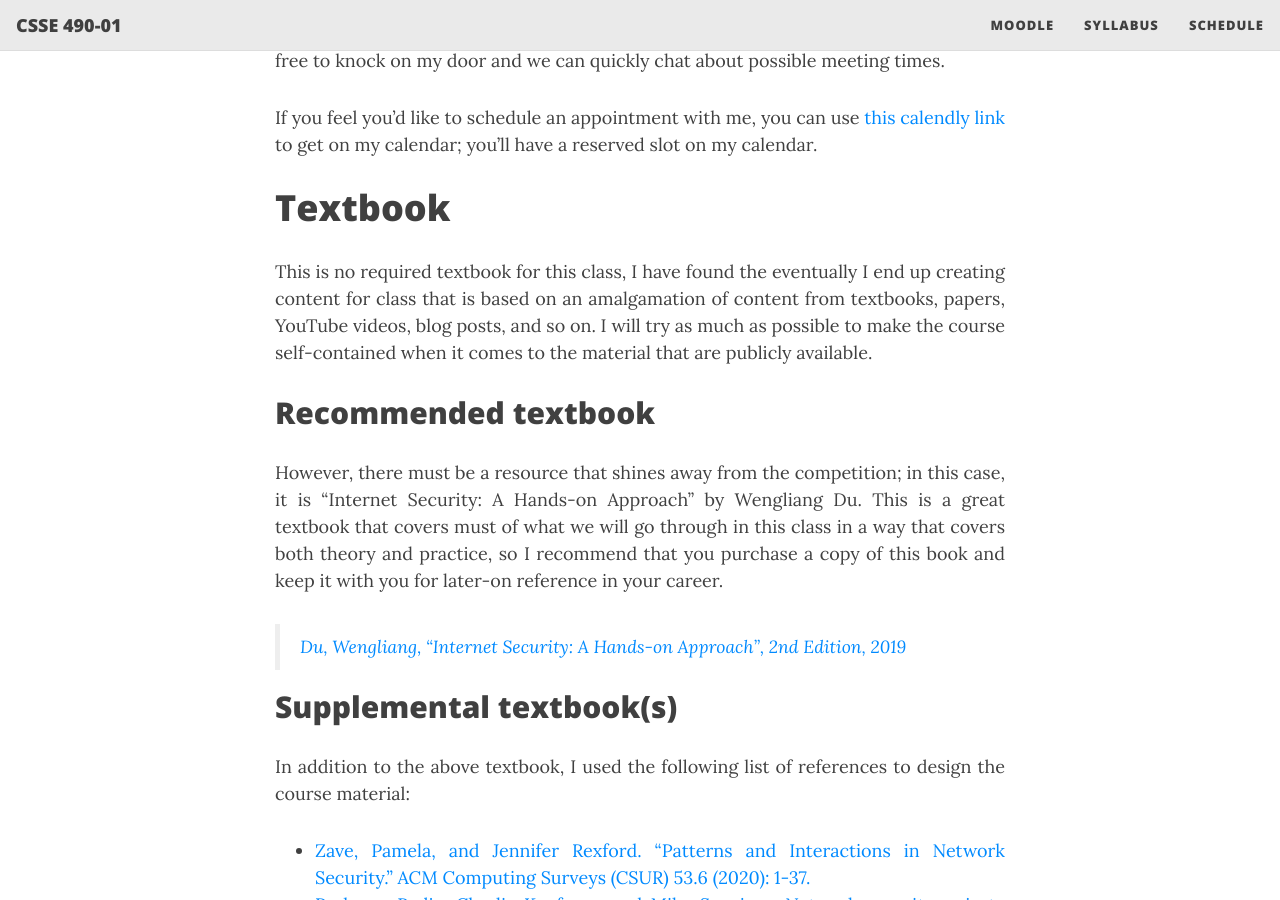
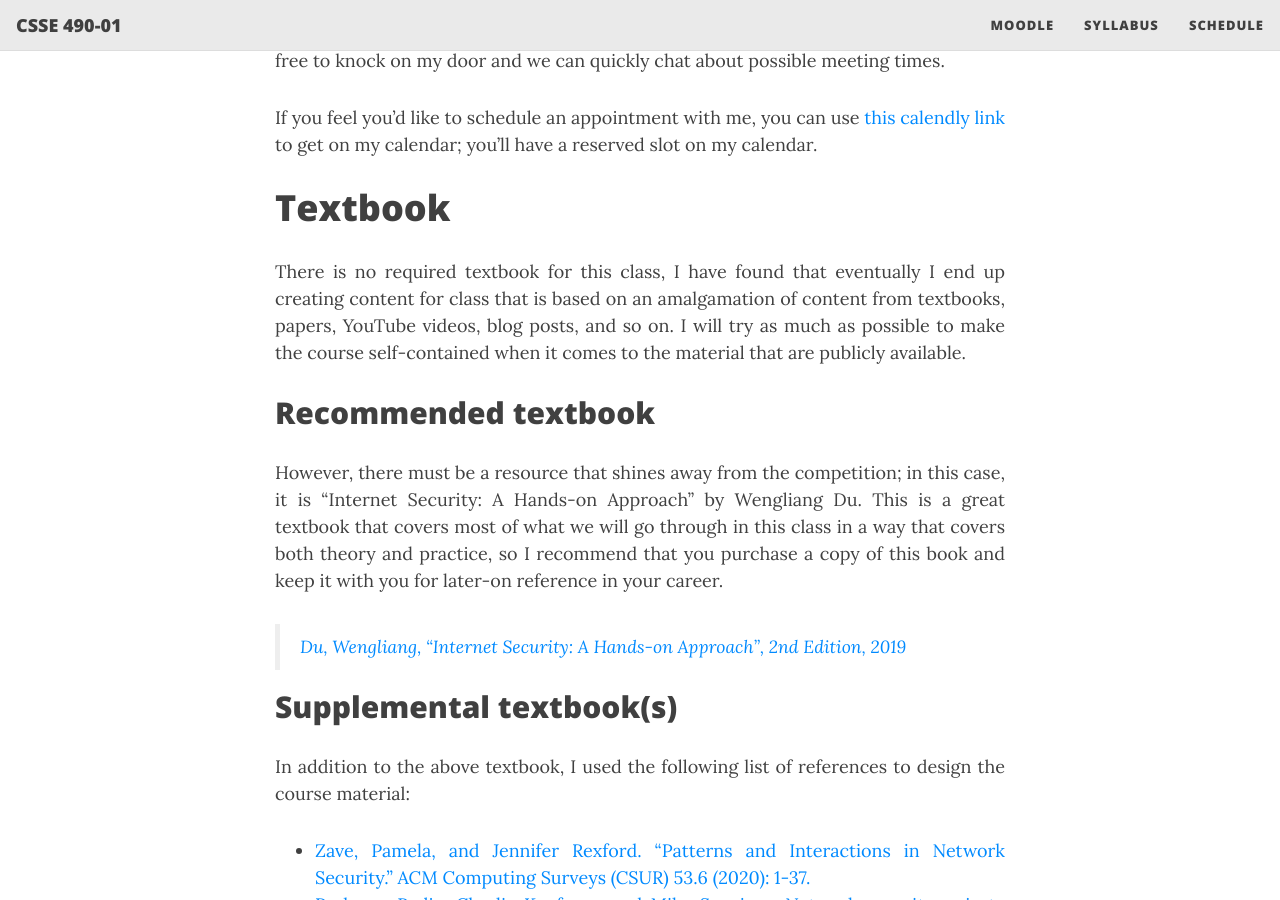
Before and after one commit to rhit-csse490-netsec/netsec-public, a Jekyll site: the page built from syllabus.md, in a window 1280 px wide and 900 px high, scrolled down 2709 px. Built offline with Jekyll 4.4.1, drawn with Linux system fonts in a browser that asks for light colours; nearby versions of some CDN libraries.

Commit message:
added some minor changes to the syllabus

```diff
--- a/syllabus.md
+++ b/syllabus.md
@@ -113,7 +113,7 @@ calendar; you'll have a reserved slot on my calendar.
 
 # Textbook
 
-This is no required textbook for this class, I have found the eventually I end
+There is no required textbook for this class, I have found that eventually I end
 up creating content for class that is based on an amalgamation of content from
 textbooks, papers, YouTube videos, blog posts, and so on. I will try as much as
 possible to make the course self-contained when it comes to the material that
@@ -121,9 +121,11 @@ are publicly available.
 
 ## Recommended textbook
 
+<!-- TODO: Add an image of the textbook here! -->
+
 However, there must be a resource that shines away from the competition; in this
 case, it is "Internet Security: A Hands-on Approach" by Wengliang Du. This is a
-great textbook that covers must of what we will go through in this class in a
+great textbook that covers most of what we will go through in this class in a
 way that covers both theory and practice, so I recommend that you purchase a
 copy of this book and keep it with you for later-on reference in your career.
 
```
